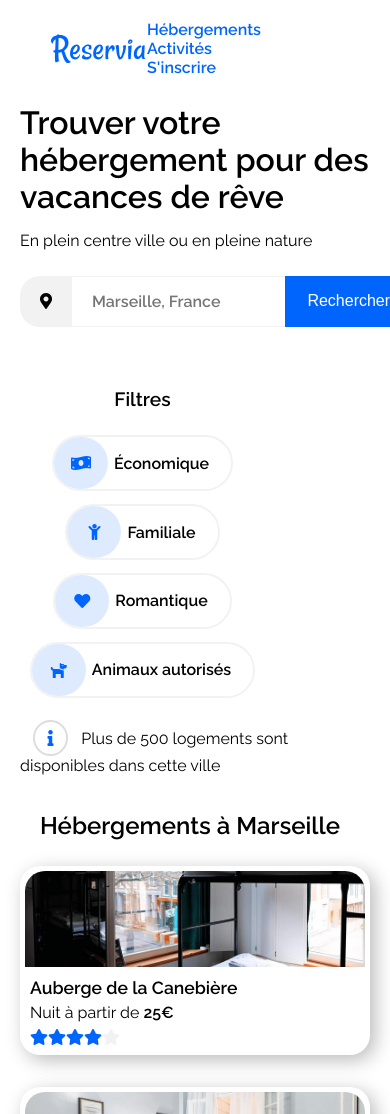
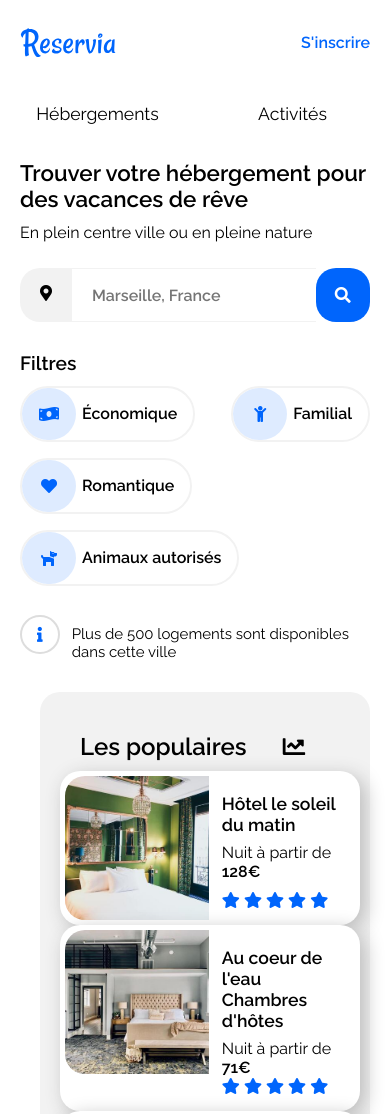
Before and after one commit to aleksandrej/AlexandreJablonski_2_24022021, a plain HTML site: page index.html in a window 390 px wide. Shown: the top 1114 px of the page. Drawn offline with Linux system fonts and the light colour scheme.

Commit message:
Suite mise en place RESPONSIVE

```diff
--- a/index.html
+++ b/index.html
@@ -21,10 +21,18 @@
         <nav class="navbar">
             <a href="#hosting" class="sections">Hébergements</a>
             <a href="#activity" class="sections">Activités</a>
-            <a href="mailto:inscription@reservia.com" class="sections">S'inscrire</a>
+            <a href="mailto:inscription@reservia.com" class="inscription">S'inscrire</a>
         </nav>
 
+
     </header>
+
+    <section class="navbarResponsive">
+        <nav class="navbarResponsiveDetail">
+            <a href="#hosting" class="sectionsResponsive">Hébergements</a>
+            <a href="#activity" class="sectionsResponsive">Activités</a>
+        </nav>
+    </section>
 
     <main class="containerPrincpal">
 
@@ -38,6 +46,9 @@
                 <span class="searchIcon"><i class="fas fa-map-marker-alt"></i></span>
                 <input class="searchText" type="text" placeholder="Marseille, France">
                 <button class="searchButton" type="button" value="Rechercher">Rechercher</button>
+                <button class="searchButtonResponsive" type="button" value="Rechercher"><i
+                        class="fas fa-search"></i></button>
+
             </form>
 
             <!-- SEARCH BUTTON -->
@@ -46,6 +57,8 @@
                 <div class="searchFilterTitle">
                     <p>Filtres</p>
                 </div>
+
+
                     <div class="searchFilters">
                         <i class="fas fa-money-bill-wave"></i>
                         <div class="searchFiltersTopics">
@@ -55,7 +68,7 @@
                     <div class="searchFilters">
                         <i class="fas fa-child"></i>
                         <div class="searchFiltersTopics">
-                        <p>Familiale</p>
+                            <p>Familial</p>
                         </div>
                     </div>
                     <div class="searchFilters">
@@ -70,16 +83,18 @@
                             <p>Animaux autorisés</p>
                         </div>
                     </div>
+
             </div>
 
-            <p class="informations"><i class="fas fa-info"></i>Plus de 500 logements sont disponibles dans cette ville
-            </p>
+
+            <span class="informations"><i class="fas fa-info"></i> <p>Plus de 500 logements sont disponibles dans cette ville</p>
+            </span>
 
         </section>
 
         <!-- HOSTING GENERAL -->
-        <section id="hosting">
-            <section class="containerHostingPrincipal">
+        <section id="hosting"">
+            <section class=" containerHostingPrincipal">
             <h2 class="titleHostingPrincipal">Hébergements à Marseille</h2>
             <section class="containerCardHostingPrincipal">
                 <div class="cardsHostingPrincipal">
@@ -170,7 +185,7 @@
         </section>
 
         <!-- HOSTING POPULAR -->
-            <section class="containderHostingPopular">
+        <section class="containerHostingPopular">
             <div class="titleHostingPopular">
                 <h2>Les populaires</h2><i class="fas fa-chart-line"></i>
             </div>
--- a/styles/style.css
+++ b/styles/style.css
@@ -58,6 +58,10 @@ header a:hover {
     color: #0065FC;
 }
 
+.navbarResponsive {
+    display: none;
+}
+
 /* SEARCH */
 
 .searchForm {
@@ -104,6 +108,10 @@ header a:hover {
     background-color: #0065FC;
     color: white;
     cursor: pointer;
+}
+
+.searchButtonResponsive {
+    display: none;
 }
 
 /* SEARCH FILTERS */
@@ -157,15 +165,22 @@ header a:hover {
     align-items: center;
 }
 
+.informations {
+    display: flex;
+    margin: 16px 0px;
+}
+
 .informations i {
     background-color: white;
     color: #0065FC;
-    padding: 0.5em 0.8em;
-    align-items: center;
+    padding: 10px 15px;
+    /* align-items: center; */
     border: 2px solid#ddd;
     border-radius: 50%;
+    margin-top:5px ;
     margin-right: 0.8em;
-    margin-left: 0.8em;
+    /* margin-left: 0.8em; */
+    height: 50%;
 }
 
 /* HOSTING */
@@ -178,13 +193,13 @@ header a:hover {
 
 /* HOSTING PRINCIPAL & POPULAR */
 
-.containerHostingPrincipal, .containderHostingPopular {
+.containerHostingPrincipal, .containerHostingPopular {
     background-color: #F2F2F2;
     border-radius: 20px;
     padding: 20px;
 }
 
-.containerHostingPrincipal h2, .containderHostingPopular h2 {
+.containerHostingPrincipal h2, .containerHostingPopular h2 {
     margin-left: 20px;
     margin-bottom: 10px;
 }
@@ -275,7 +290,7 @@ header a:hover {
 
 /* HOSTING POPULAR */
 
-.containderHostingPopular {
+.containerHostingPopular {
     display: flex;
     flex-direction: column;
     width: 430px;
@@ -481,32 +496,108 @@ footer {
         max-width: 1290px;
         margin: 0px 20px 0px 20px;
     }
-    /* .containerPrincpal {
+    h1 {
+        font-size: 1.4em;
+    }
+    /* RESPONSIVE HEADER */
+    .header {
+        padding: 20px 0px;
+    }
+    .sections {
+        display: none;
+    }
+    .inscription {
+        margin: 0;
+    }
+    .navbarResponsive {
         display: flex;
-        flex-direction: column;
+        flex-wrap: nowrap;
+        flex-direction: row;
+    }
+    .navbarResponsiveDetail {
+        display: flex;
+        justify-content: space-evenly;
         width: 100%;
-    } */
+        height: 100%;
+    }
+    .navbarResponsive a {
+        height: 100%;
+        font-size: 1.1em;
+        text-decoration: none;
+        color: black;
+    }
+    .sectionsResponsive {
+        display: flex;
+        justify-content: center;
+        width: 100%;
+        padding: 1em 0em 1em 0em;
+    }
+    .sectionsResponsive:hover {
+        border-bottom: 4px solid #0065FC;
+        color: #0065FC;
+    }
+    /* RESPONSIVE SEARCH */
+    .searchButton {
+        display: none;
+    }
+    .searchButtonResponsive {
+        display: flex;
+        border: 0;
+        font-size: 1em;
+        border-radius: 20px 20px 20px 20px;
+        padding: 1.2em;
+        background-color: #0065FC;
+        color: white;
+        cursor: pointer;
+    }
+    /* RESPONSIVE SEARCH BUTTON */
+
+    .searchFiltersContainer {
+        width: 100%;
+        height: auto;
+        display: flex;
+        flex-direction: row;
+        /* flex-wrap: wrap; */
+        justify-content: space-between;
+        padding: 0;
+        margin: 0;
+    }
+
+    .searchFilterTitle {
+        width: 100%;
+        margin-bottom: -15px;
+    }
+
+    .searchFilters {
+        margin: 8px 0px;
+        width: auto;
+
+    }
+
+    .searchFiltersTopics {
+        width: auto;
+        padding-right: 10px;
+    }
+
+
+    .informations {
+        width: 100%;
+        font-size:15px ;
+    }
+
+
+    /* RESPONSIVE HOSTING PRINCIPAL */
+    #hosting {
+        display: flex;
+        flex-direction: column-reverse;
+        justify-content: center;
+        width: 100%;
+    }
     .containerPrincpal .containerHostingPrincipal {
         /* order: 1; */
         width: auto;
         padding: 0em;
     }
-    /* RESPONSIVE HOSTING */
-    #hosting {
-        display: flex;
-        flex-direction: column;
-        justify-content: center;
-        width: 100%;
-    }
-    .containerPrincpal .containderHostingPopular {
-        width: auto;
-        display: flex;
-    }
-    .containerHostingPrincipal {
-        background-color: white;
-        /* margin: 1em 0em; */
-    }
-    /* RESPONSIVE HOSTING */
     .containerCardHostingPrincipal {
         width: 100%;
         order: 2;
@@ -519,12 +610,28 @@ footer {
         height: auto;
         margin: 1em 0;
     }
-    .cardsHostingPopular img, .cardsHostingPopular img {
+    .containerHostingPrincipal {
+        background-color: white;
+        /* margin: 1em 0em; */
+    }
+    /* RESPONSIVE HOSTING POPULAR   */
+    .containerPrincpal .containerHostingPopular {
+        width: auto;
+        display: flex;
+    }
+    .containerCardHostingPopular {
+        width: 100%;
+        display: flex;
+        margin: 0;
+    }
+    .titleHostingPrincipal, .titleHostingPopular {
+        margin: 0;
+    }
+    .cardsHostingPopular img, {
         height: 100%;
-        width: 100%;
+        width: 33%;
         /* object-fit: contain; */
     }
-
     .titleCardsHostingPrincipal {
         margin: 10px 0px 5px 5px;
     }
```
Lines whose indentation alone changed are shown as unchanged.
